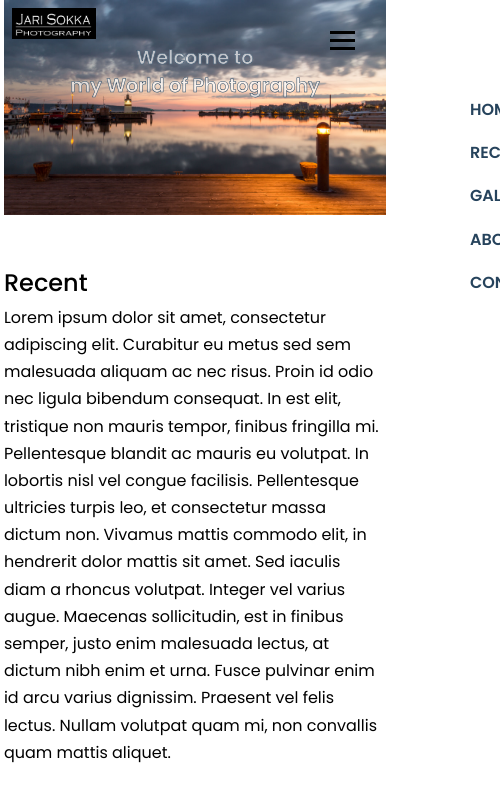
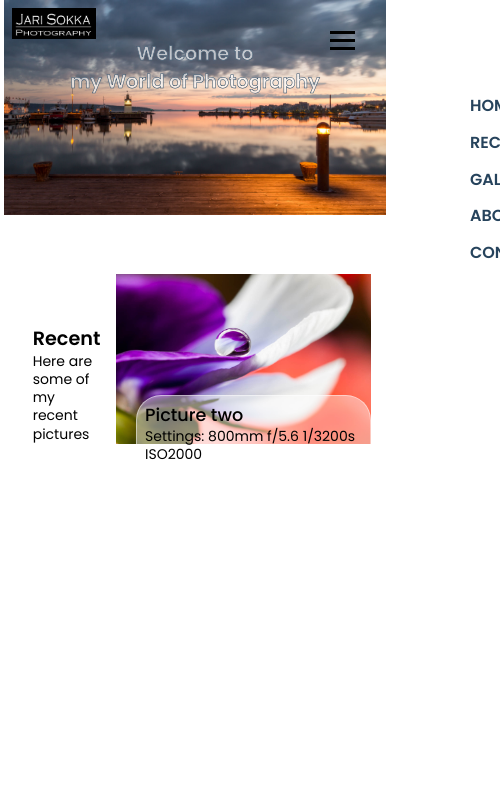
Before and after one commit to jarisokka/photography-portfolio, a React (Create React App) app: page / in a window 390 px wide. Shown: the top 796 px of the page, 500 px wide, since content can reach past the window. Built offline with nearby package versions, Linux system fonts and the light colour scheme.

Commit message:
Add more features to recent section

```diff
--- /dev/null
+++ b/src/assets/data/slider-data.js
@@ -0,0 +1,24 @@
+import kuva1 from '..//images/recent/test1.jpg'
+import kuva2 from '../images/recent/test2.jpg'
+import kuva3 from '../images/recent/test3.jpg'
+
+export const sliderData = [
+  {
+    id: 1,
+    image: kuva1,
+    title: 'Picture one',
+    settings: '800mm f/5.6 1/3200s ISO2000'
+  },
+  {
+    id: 2,
+    image: kuva2,
+    title: 'Picture two',
+    settings: '800mm f/5.6 1/3200s ISO2000'
+  },
+  {
+    id: 3,
+    image: kuva3,
+    title: 'Picture three',
+    settings: '800mm f/5.6 1/3200s ISO2000'
+  }
+]
--- a/src/components/recent/Recent.css
+++ b/src/components/recent/Recent.css
@@ -1,19 +1,91 @@
+.wrapper {
+  display: grid;
+  grid-template-columns: 1fr 4fr;
+  grid-template-areas: 'left right';
+}
+
+.heading {
+  padding-left: 5rem;
+  padding-top: 4rem;
+  grid-area: left;
+}
+
 .recent {
+  grid-area: right;
   position: relative;
-  padding: 2rem;
-  left: 10%;
+  padding-top: 1rem;
+  padding-bottom: 1rem;
+  left: 5%;
+  width: 85%;
 }
 
 .slide {
-  width: 75%;
   opacity: 0;
-  transform: translateX(-50%);
+  transform: translateX(50%);
   transition: all 0.6s ease-in-out;
+  border: 1px solid var(--color-navigation-bg);
 }
 
 .current {
-  width: 75%;
   opacity: 1;
   transform: translateX(0%);
   transition: all 0.6s ease-in-out;
+  border: 1px solid var(--color-navigation-bg);
 }
+
+.details {
+  position: absolute;
+  left: 8%;
+  padding: 2rem;
+  border-radius: 25px;
+  background: var(--color-navigation-bg);
+  border: 1px solid var(--color-navigation-bg);
+  animation: slide-up 1s ease 0.6s;
+  animation-fill-mode: forwards;
+  visibility: hidden;
+}
+
+@keyframes slide-up {
+  0% {
+    visibility: visible;
+    top: 85%
+  }
+  100% {
+    visibility: visible;
+    top: 65%
+  }
+
+}
+
+/* ========= DEVICE SIZE ======= */
+@media screen and (max-width: 1024px){
+  .recent {
+    padding-top: 0.5rem;
+    padding-bottom: 0.5rem;
+    left: 5%;
+    width: 90%;
+  }
+
+  .heading {
+    padding-left: 3rem;
+  }
+
+  .details {
+    padding: 1rem;
+  }
+
+}
+
+@media screen and (max-width: 600px) {
+  .wrapper {
+    grid-template-columns: 1fr;
+  }
+
+  .heading {
+    padding-left: 1.8rem;
+  }
+
+  .details {
+    padding: 0.5rem;
+  }
+}
--- a/src/components/recent/Recent.js
+++ b/src/components/recent/Recent.js
@@ -1,16 +1,13 @@
 import { useState, useEffect } from 'react'
 import './Recent.css'
-import kuva1 from '../../assets/images/recent/test1.jpg'
-import kuva2 from '../../assets/images/recent/test2.jpg'
-import kuva3 from '../../assets/images/recent/test3.jpg'
+import { sliderData } from '../../assets/data/slider-data'
+
 
 const Recent = () => {
   const [currentSlide, setCurrentSlide] = useState(0)
 
-  const slides = [kuva1, kuva2, kuva3]
-
   const nextSlide = () => {
-    setCurrentSlide(currentSlide === slides.length - 1 ? 0 : currentSlide + 1)
+    setCurrentSlide(currentSlide === sliderData.length - 1 ? 0 : currentSlide + 1)
   }
 
   useEffect(() => {
@@ -22,15 +19,22 @@ const Recent = () => {
   return (
     <section id='recent'>
       <div className='container'>
+        <div className='wrapper'>
+          <div className='heading'>
             <h2>Recent</h2>
-        <p>Lorem ipsum dolor sit amet, consectetur adipiscing elit. Curabitur eu metus sed sem malesuada aliquam ac nec risus. Proin id odio nec ligula bibendum consequat. In est elit, tristique non mauris tempor, finibus fringilla mi. Pellentesque blandit ac mauris eu volutpat. In lobortis nisl vel congue facilisis. Pellentesque ultricies turpis leo, et consectetur massa dictum non. Vivamus mattis commodo elit, in hendrerit dolor mattis sit amet. Sed iaculis diam a rhoncus volutpat. Integer vel varius augue. Maecenas sollicitudin, est in finibus semper, justo enim malesuada lectus, at dictum nibh enim et urna. Fusce pulvinar enim id arcu varius dignissim. Praesent vel felis lectus. Nullam volutpat quam mi, non convallis quam mattis aliquet.</p>
+            <p>Here are some of my recent pictures</p>
+          </div>
           <div className='recent'>
-            {slides.map((kuva, index) => {
+              {sliderData.map((data, index) => {
                 return (
                   <div className={index === currentSlide ? 'current' : 'slide'} key={index}>
                     {index === currentSlide && (
                       <div>
-                      <img src={kuva} alt={kuva}/>
+                        <img src={data.image} alt={data.id}/>
+                        <div className='details'>
+                          <h3>{data.title}</h3>
+                          <p>Settings: {data.settings}</p>
+                        </div>
                       </div>
                     )}
                   </div>
@@ -39,6 +43,7 @@ const Recent = () => {
               )}
           </div>
         </div>
+      </div>
     </section>
   )
 }
--- a/src/index.css
+++ b/src/index.css
@@ -56,9 +56,18 @@ h1 {
   font-weight: bolder;
 }
 
+h2 {
+  font-size: 2.4rem;
+  font-weight: bolder;
+}
+
+p {
+  font-size: 18px;
+}
+
 section {
   margin-top: 10rem;
-  height: 100vh;
+  height: 60vh;
 }
 
 
@@ -66,6 +75,18 @@ section {
 @media screen and (max-width: 1024px){
   .container {
     width: var(--container-width-md);
+  }
+
+  body {
+    line-height: 1.5;
+  }
+
+  h2 {
+    font-size: 2rem;
+  }
+
+  p {
+    font-size: 14px;
   }
 
   section {
@@ -79,6 +100,18 @@ section {
     width: var(--container-width-sm);
   }
 
+  body {
+    line-height: 1.3;
+  }
+
+  h2 {
+    font-size: 1.2rem;
+  }
+
+  h3 {
+    font-size: 1.1rem;
+  }
+
   section {
     margin-top: 3rem;
   }
```
Also changed, not shown: 1 other file (tests, documents, lock files or other folders). Lines whose indentation alone changed are shown as unchanged.
